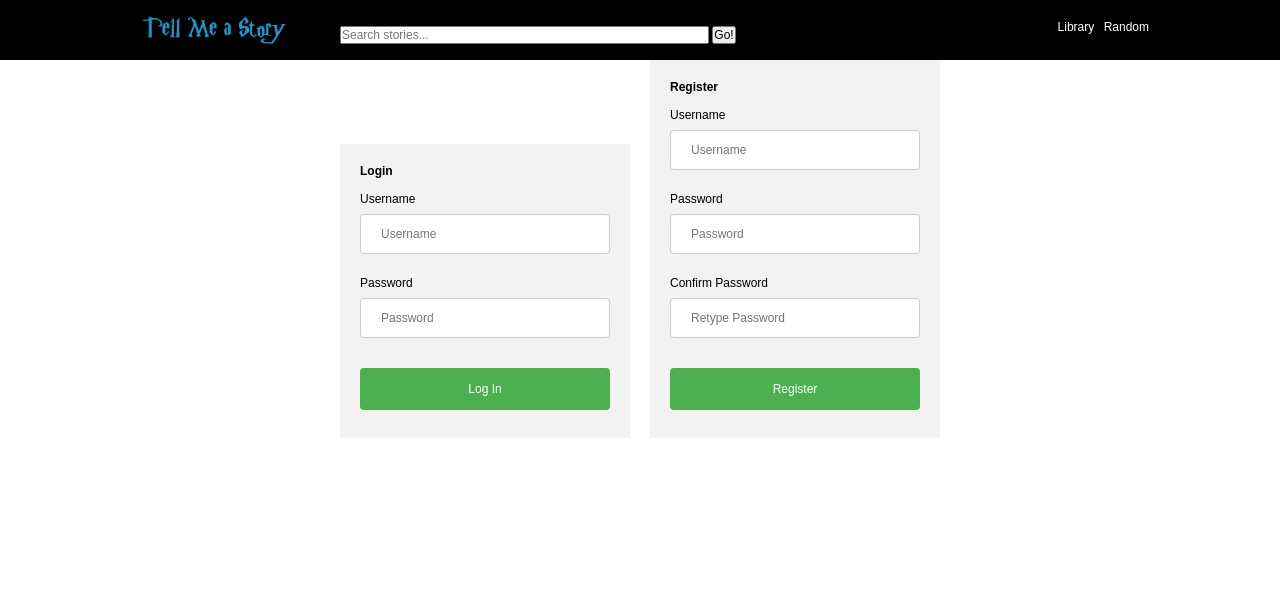
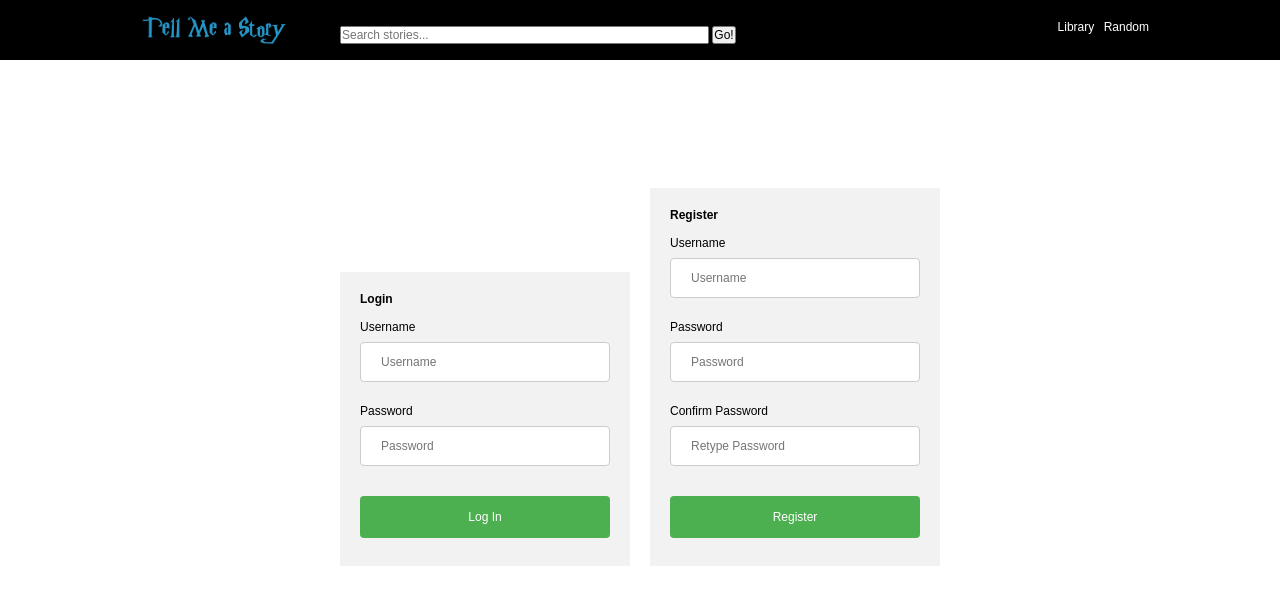
Before and after one commit to joel99/SoftDevProject_StorySite--Constantine-Maddie-Jessica-Joel, a Flask app: page / in a window 1280 px wide. Shown: the top 605 px of the page. Run offline with Flask 2, Linux system fonts and the light colour scheme.

Commit message:
fixed positioning

```diff
--- a/Project/static/styles/style.css
+++ b/Project/static/styles/style.css
@@ -100,7 +100,7 @@ html {
     display: table;
     margin-left: auto;
     margin-right: auto;
-    margin-top: auto%;
+    margin-top: 10%;
 }
 
 #loginbox {
```
